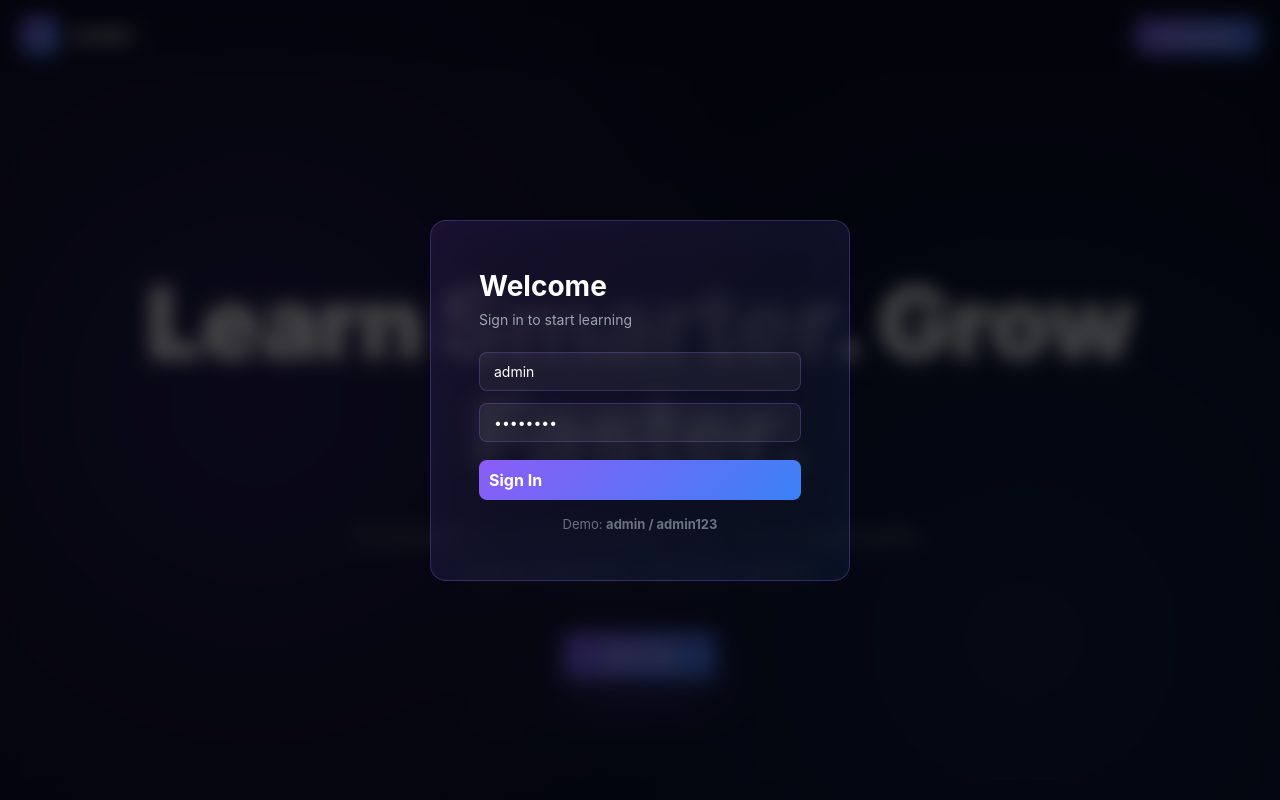
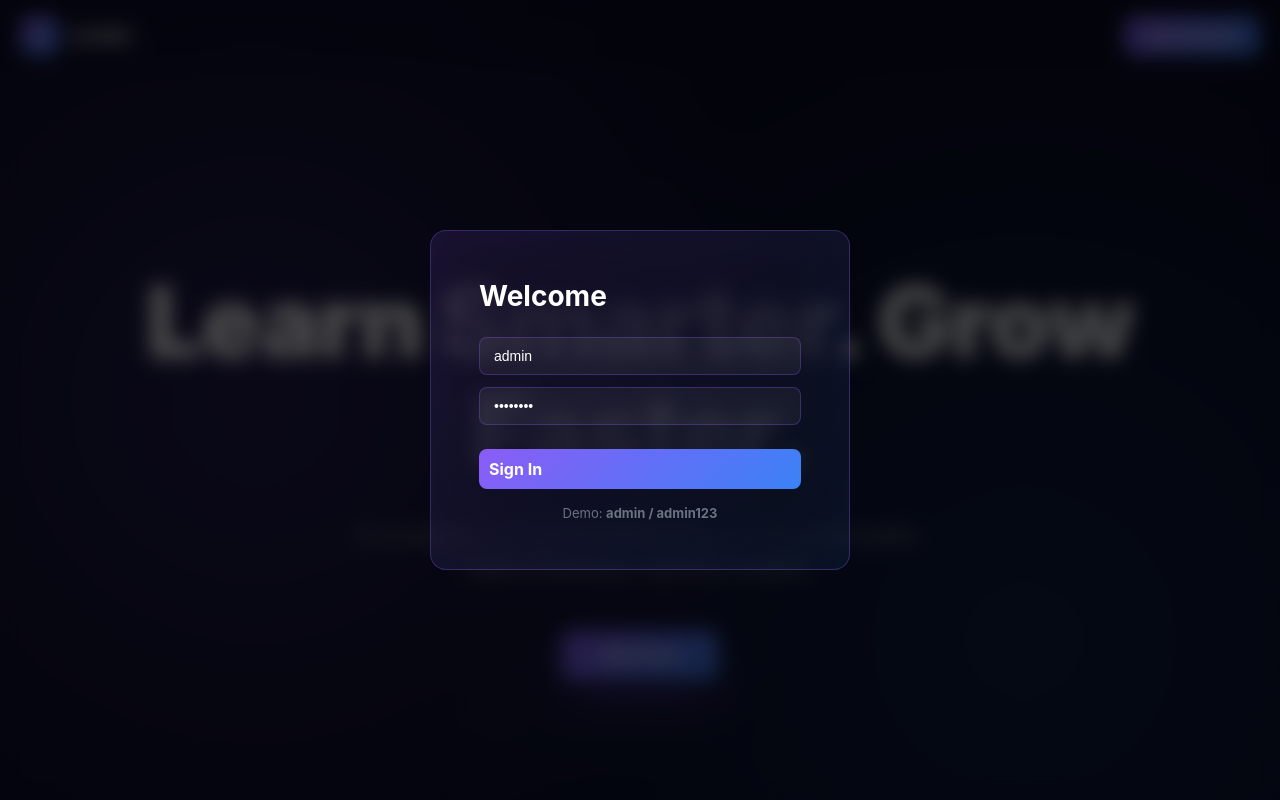
Before and after one commit to emmagreat49-glitch/ilearn-nextjs, a Next.js app: page / in a window 1280 px wide. Both pictures are taken after a click on the button "Get Started". Shown: the top 800 px of the page. Built offline with nearby package versions, Linux system fonts and the light colour scheme.

Commit message:
fix: clean landing page - removes useRef issues causing build failures

```diff
--- a/app/page.tsx
+++ b/app/page.tsx
@@ -1,6 +1,5 @@
-// Force rebuild: 1780129587
 'use client'
-import { useState, useEffect, useRef } from 'react'
+import { useState, useEffect } from 'react'
 import { useRouter } from 'next/navigation'
 
 export default function HomePage() {
@@ -12,7 +11,7 @@ export default function HomePage() {
 
   useEffect(() => {
     const handleScroll = () => setScrollY(window.scrollY)
-    window.addEventListener('scroll', handleScroll, { passive: true })
+    window.addEventListener('scroll', handleScroll)
     return () => window.removeEventListener('scroll', handleScroll)
   }, [])
 
@@ -24,192 +23,55 @@ export default function HomePage() {
   }
 
   return (
-    <div style={{
-      background: '#0a0e27',
-      color: '#fff',
-      minHeight: '100vh',
-      fontFamily: '"Inter", -apple-system, sans-serif',
-    }}>
-      {/* Background */}
+    <div style={{ background: '#0a0e27', color: '#fff', minHeight: '100vh', fontFamily: 'Inter, sans-serif' }}>
+      {/* Fixed Background */}
       <div style={{
         position: 'fixed',
         top: 0,
         left: 0,
-        right: 0,
-        bottom: 0,
-        background: `
-          radial-gradient(circle at 20% 50%, rgba(139, 92, 246, 0.2) 0%, transparent 50%),
-          radial-gradient(circle at 80% 80%, rgba(59, 130, 246, 0.15) 0%, transparent 50%)
-        `,
+        width: '100%',
+        height: '100%',
+        background: 'radial-gradient(circle at 20% 50%, rgba(139, 92, 246, 0.2) 0%, transparent 50%), radial-gradient(circle at 80% 80%, rgba(59, 130, 246, 0.15) 0%, transparent 50%)',
         zIndex: 0,
         pointerEvents: 'none',
       }} />
 
-      {/* Navigation */}
-      <nav style={{
-        position: 'sticky',
-        top: 0,
-        zIndex: 100,
-        background: 'rgba(10, 14, 39, 0.3)',
-        backdropFilter: 'blur(40px)',
-        borderBottom: '1px solid rgba(139, 92, 246, 0.1)',
-        padding: '16px 20px',
-      }}>
-        <div style={{
-          display: 'flex',
-          justifyContent: 'space-between',
-          alignItems: 'center',
-          maxWidth: '1400px',
-          margin: '0 auto',
-        }}>
+      {/* Nav */}
+      <nav style={{ position: 'sticky', top: 0, zIndex: 100, background: 'rgba(10, 14, 39, 0.3)', backdropFilter: 'blur(40px)', borderBottom: '1px solid rgba(139, 92, 246, 0.1)', padding: '16px 20px' }}>
+        <div style={{ display: 'flex', justifyContent: 'space-between', alignItems: 'center', maxWidth: '1400px', margin: '0 auto' }}>
           <div style={{ display: 'flex', alignItems: 'center', gap: '12px' }}>
-            <div style={{
-              width: '40px',
-              height: '40px',
-              background: 'linear-gradient(135deg, #8b5cf6 0%, #3b82f6 100%)',
-              borderRadius: '12px',
-              display: 'flex',
-              alignItems: 'center',
-              justifyContent: 'center',
-              fontWeight: '900',
-              fontSize: '20px',
-            }}>i</div>
+            <div style={{ width: '40px', height: '40px', background: 'linear-gradient(135deg, #8b5cf6 0%, #3b82f6 100%)', borderRadius: '12px', display: 'flex', alignItems: 'center', justifyContent: 'center', fontWeight: '900', fontSize: '20px' }}>i</div>
             <span style={{ fontSize: '16px', fontWeight: '800' }}>iLEARN</span>
           </div>
-          <button
-            onClick={() => setShowLogin(true)}
-            style={{
-              padding: '10px 24px',
-              background: 'linear-gradient(135deg, #8b5cf6 0%, #3b82f6 100%)',
-              border: 'none',
-              borderRadius: '10px',
-              color: 'white',
-              fontWeight: '600',
-              fontSize: '14px',
-              cursor: 'pointer',
-              transition: 'all 0.3s cubic-bezier(0.34, 1.56, 0.64, 1)',
-            }}
-          >
-            Get Started
-          </button>
+          <button onClick={() => setShowLogin(true)} style={{ padding: '10px 24px', background: 'linear-gradient(135deg, #8b5cf6 0%, #3b82f6 100%)', border: 'none', borderRadius: '10px', color: 'white', fontWeight: '600', cursor: 'pointer' }}>Get Started</button>
         </div>
       </nav>
 
-      {/* Hero Section */}
-      <section style={{
-        position: 'relative',
-        minHeight: '100vh',
-        display: 'flex',
-        alignItems: 'center',
-        justifyContent: 'center',
-        padding: '80px 20px',
-        zIndex: 2,
-        overflow: 'hidden',
-      }}>
-        <div style={{ maxWidth: '1000px', textAlign: 'center', position: 'relative', zIndex: 3 }}>
-          <div style={{
-            opacity: Math.max(0, 1 - scrollY / 500),
-            transform: `translateY(${scrollY * 0.1}px)`,
-          }}>
-            <h1 style={{
-              fontSize: 'clamp(40px, 12vw, 100px)',
-              fontWeight: '900',
-              lineHeight: '1.1',
-              marginBottom: '24px',
-              letterSpacing: '-2px',
-              background: 'linear-gradient(135deg, #ffffff 0%, #e5e7eb 100%)',
-              WebkitBackgroundClip: 'text',
-              WebkitTextFillColor: 'transparent',
-            }}>
-              Learn Smarter. Grow Faster.
-            </h1>
-
-            <p style={{
-              fontSize: 'clamp(16px, 4vw, 20px)',
-              color: '#9ca3af',
-              lineHeight: '1.6',
-              maxWidth: '600px',
-              margin: '32px auto 48px',
-            }}>
-              AI-powered learning that adapts to you. Personalized paths, expert instruction, real-time insights.
-            </p>
-
-            <div style={{
-              display: 'flex',
-              gap: '16px',
-              justifyContent: 'center',
-              flexWrap: 'wrap',
-            }}>
-              <button
-                onClick={() => setShowLogin(true)}
-                style={{
-                  padding: '14px 40px',
-                  background: 'linear-gradient(135deg, #8b5cf6 0%, #3b82f6 100%)',
-                  border: 'none',
-                  borderRadius: '10px',
-                  color: 'white',
-                  fontWeight: '700',
-                  fontSize: '15px',
-                  cursor: 'pointer',
-                  boxShadow: '0 20px 50px rgba(139, 92, 246, 0.3)',
-                  transition: 'all 0.3s',
-                }}
-              >
-                Start Free
-              </button>
-            </div>
-          </div>
+      {/* Hero */}
+      <section style={{ position: 'relative', minHeight: '100vh', display: 'flex', alignItems: 'center', justifyContent: 'center', padding: '80px 20px', zIndex: 2 }}>
+        <div style={{ maxWidth: '1000px', textAlign: 'center' }}>
+          <h1 style={{ fontSize: 'clamp(40px, 12vw, 100px)', fontWeight: '900', lineHeight: '1.1', marginBottom: '24px', letterSpacing: '-2px', background: 'linear-gradient(135deg, #ffffff 0%, #e5e7eb 100%)', WebkitBackgroundClip: 'text', WebkitTextFillColor: 'transparent', opacity: Math.max(0, 1 - scrollY / 500) }}>Learn Smarter. Grow Faster.</h1>
+          <p style={{ fontSize: 'clamp(16px, 4vw, 20px)', color: '#9ca3af', lineHeight: '1.6', maxWidth: '600px', margin: '32px auto 48px' }}>AI-powered learning that adapts to you. Personalized paths, expert instruction, real-time insights.</p>
+          <button onClick={() => setShowLogin(true)} style={{ padding: '14px 40px', background: 'linear-gradient(135deg, #8b5cf6 0%, #3b82f6 100%)', border: 'none', borderRadius: '10px', color: 'white', fontWeight: '700', cursor: 'pointer', boxShadow: '0 20px 50px rgba(139, 92, 246, 0.3)' }}>Start Free</button>
         </div>
       </section>
 
-      {/* Horizontal Scrolling Features - LIKE DOBERMAN */}
-      <HorizontalFeatures scrollY={scrollY} />
+      {/* Features - Horizontal Scroll */}
+      <HorizontalScroll scrollY={scrollY} />
 
-      {/* Stats Section */}
-      <section style={{
-        position: 'relative',
-        padding: '100px 20px',
-        maxWidth: '1000px',
-        margin: '0 auto',
-        zIndex: 2,
-      }}>
-        <div style={{
-          display: 'grid',
-          gridTemplateColumns: 'repeat(3, 1fr)',
-          gap: '40px',
-          textAlign: 'center',
-        }}>
-          <StatItem value={50} label="K+ Learners" scrollY={scrollY} offset={2500} />
-          <StatItem value={200} label="+ Courses" scrollY={scrollY} offset={2500} />
-          <StatItem value={95} label="% Completion" scrollY={scrollY} offset={2500} />
+      {/* Stats */}
+      <section style={{ position: 'relative', padding: '100px 20px', maxWidth: '1000px', margin: '0 auto', zIndex: 2 }}>
+        <div style={{ display: 'grid', gridTemplateColumns: 'repeat(3, 1fr)', gap: '40px', textAlign: 'center' }}>
+          <StatCard value={50} label="K+ Learners" scrollY={scrollY} offset={2500} />
+          <StatCard value={200} label="+ Courses" scrollY={scrollY} offset={2500} />
+          <StatCard value={95} label="% Completion" scrollY={scrollY} offset={2500} />
         </div>
       </section>
 
-      {/* Why Choose */}
-      <section style={{
-        position: 'relative',
-        padding: '100px 20px',
-        maxWidth: '1400px',
-        margin: '0 auto',
-        zIndex: 2,
-      }}>
-        <h2 style={{
-          fontSize: 'clamp(32px, 8vw, 56px)',
-          fontWeight: '800',
-          textAlign: 'center',
-          marginBottom: '80px',
-          background: 'linear-gradient(135deg, #ffffff 0%, #e5e7eb 100%)',
-          WebkitBackgroundClip: 'text',
-          WebkitTextFillColor: 'transparent',
-        }}>
-          Why iLEARN?
-        </h2>
-
-        <div style={{
-          display: 'grid',
-          gridTemplateColumns: 'repeat(auto-fit, minmax(240px, 1fr))',
-          gap: '24px',
-        }}>
+      {/* Benefits */}
+      <section style={{ position: 'relative', padding: '100px 20px', maxWidth: '1400px', margin: '0 auto', zIndex: 2 }}>
+        <h2 style={{ fontSize: 'clamp(32px, 8vw, 56px)', fontWeight: '800', textAlign: 'center', marginBottom: '80px', background: 'linear-gradient(135deg, #ffffff 0%, #e5e7eb 100%)', WebkitBackgroundClip: 'text', WebkitTextFillColor: 'transparent' }}>Why iLEARN?</h2>
+        <div style={{ display: 'grid', gridTemplateColumns: 'repeat(auto-fit, minmax(240px, 1fr))', gap: '24px' }}>
           {[
             { icon: '⚡', title: 'Learn Faster', desc: 'AI adapts to your pace', offset: 3000 },
             { icon: '📈', title: 'Track Progress', desc: 'Real-time analytics', offset: 3100 },
@@ -218,77 +80,16 @@ export default function HomePage() {
             { icon: '✅', title: 'Certificates', desc: 'Industry-recognized', offset: 3400 },
             { icon: '🔄', title: 'Lifetime Access', desc: 'Learn at your pace', offset: 3500 },
           ].map((item, i) => (
-            <BenefitItem key={i} {...item} scrollY={scrollY} />
+            <BenefitCard key={i} icon={item.icon} title={item.title} desc={item.desc} scrollY={scrollY} offset={item.offset} />
           ))}
         </div>
       </section>
 
-      {/* Final CTA */}
-      <section style={{
-        position: 'relative',
-        padding: '100px 20px',
-        maxWidth: '1000px',
-        margin: '0 auto',
-        textAlign: 'center',
-        zIndex: 2,
-      }}>
-        <h2 style={{
-          fontSize: 'clamp(32px, 8vw, 56px)',
-          fontWeight: '800',
-          marginBottom: '24px',
-          background: 'linear-gradient(135deg, #ffffff 0%, #e5e7eb 100%)',
-          WebkitBackgroundClip: 'text',
-          WebkitTextFillColor: 'transparent',
-        }}>
-          Ready to transform?
-        </h2>
-        <p style={{ fontSize: '18px', color: '#9ca3af', marginBottom: '48px' }}>
-          Join thousands of learners achieving their goals.
-        </p>
-        <button
-          onClick={() => setShowLogin(true)}
-          style={{
-            padding: '14px 40px',
-            background: 'linear-gradient(135deg, #8b5cf6 0%, #3b82f6 100%)',
-            border: 'none',
-            borderRadius: '10px',
-            color: 'white',
-            fontWeight: '700',
-            fontSize: '15px',
-            cursor: 'pointer',
-            boxShadow: '0 20px 50px rgba(139, 92, 246, 0.3)',
-            transition: 'all 0.3s',
-          }}
-        >
-          Start Learning Free
-        </button>
-      </section>
+      {/* Footer */}
+      <footer style={{ padding: '40px 20px', borderTop: '1px solid rgba(139, 92, 246, 0.1)', textAlign: 'center', color: '#6b7280', fontSize: '14px', zIndex: 2, position: 'relative' }}>© 2024 iLEARN.</footer>
 
-      {/* Footer */}
-      <footer style={{
-        padding: '40px 20px',
-        borderTop: '1px solid rgba(139, 92, 246, 0.1)',
-        textAlign: 'center',
-        color: '#6b7280',
-        fontSize: '14px',
-        zIndex: 2,
-        position: 'relative',
-      }}>
-        © 2024 iLEARN. Learn smarter, grow faster.
-      </footer>
-
-      {/* Login Modal */}
-      {showLogin && (
-        <LoginModal
-          showLogin={showLogin}
-          setShowLogin={setShowLogin}
-          username={username}
-          setUsername={setUsername}
-          password={password}
-          setPassword={setPassword}
-          handleLogin={handleLogin}
-        />
-      )}
+      {/* Login */}
+      {showLogin && <LoginModal showLogin={showLogin} setShowLogin={setShowLogin} username={username} setUsername={setUsername} password={password} setPassword={setPassword} handleLogin={handleLogin} />}
 
       <style>{`
         @keyframes fadeIn { from { opacity: 0; } to { opacity: 1; } }
@@ -298,20 +99,7 @@ export default function HomePage() {
   )
 }
 
-// Horizontal Features - LIKE DOBERMAN
-function HorizontalFeatures({ scrollY }: { scrollY: number }) {
-  const containerRef = useRef<HTMLDivElement>(null)
-  const [containerTop, setContainerTop] = useState(0)
-
-  useEffect(() => {
-    const rect = containerRef.current?.getBoundingClientRect()
-    if (rect) setContainerTop(window.scrollY + rect.top)
-  }, [])
-
-  const scrollInContainer = Math.max(0, scrollY - containerTop + window.innerHeight)
-  const maxScroll = 3000
-  const progress = Math.min(1, scrollInContainer / maxScroll)
-
+function HorizontalScroll({ scrollY }: { scrollY: number }) {
   const features = [
     { title: 'AI Study Assistant', desc: 'Instant answers 24/7' },
     { title: 'Smart Learning Paths', desc: 'Personalized courses' },
@@ -321,55 +109,17 @@ function HorizontalFeatures({ scrollY }: { scrollY: number }) {
     { title: 'Mock Exams', desc: 'Practice with AI feedback' },
   ]
 
+  const progress = Math.min(1, Math.max(0, (scrollY - 800) / 2000))
+  const scrollAmount = -progress * (features.length - 1) * 320
+
   return (
-    <section ref={containerRef} style={{
-      position: 'relative',
-      height: '400vh',
-      zIndex: 2,
-    }}>
-      <div style={{
-        position: 'sticky',
-        top: 0,
-        height: '100vh',
-        overflow: 'hidden',
-        display: 'flex',
-        alignItems: 'center',
-        padding: '0 20px',
-      }}>
-        <div style={{
-          display: 'flex',
-          gap: '20px',
-          width: 'fit-content',
-          transform: `translateX(${-progress * (features.length - 1) * 320}px)`,
-          transition: 'transform 0.05s linear',
-        }}>
-          {features.map((feature, i) => (
-            <div
-              key={i}
-              style={{
-                minWidth: '320px',
-                height: '400px',
-                padding: '40px',
-                background: 'linear-gradient(135deg, rgba(139, 92, 246, 0.15) 0%, rgba(59, 130, 246, 0.08) 100%)',
-                border: '1px solid rgba(139, 92, 246, 0.3)',
-                borderRadius: '20px',
-                backdropFilter: 'blur(20px)',
-                display: 'flex',
-                flexDirection: 'column',
-                justifyContent: 'center',
-                alignItems: 'center',
-                textAlign: 'center',
-                opacity: Math.max(0.6, 1 - Math.abs(progress * features.length - i) * 0.3),
-                transform: `scale(${Math.max(0.9, 1 - Math.abs(progress * features.length - i) * 0.1)})`,
-                transition: 'all 0.1s ease-out',
-              }}
-            >
-              <h3 style={{ fontSize: '24px', fontWeight: '700', marginBottom: '12px', color: '#fff' }}>
-                {feature.title}
-              </h3>
-              <p style={{ fontSize: '16px', color: '#9ca3af' }}>
-                {feature.desc}
-              </p>
+    <section style={{ position: 'relative', height: '400vh', zIndex: 2 }}>
+      <div style={{ position: 'sticky', top: 0, height: '100vh', overflow: 'hidden', display: 'flex', alignItems: 'center', padding: '0 20px' }}>
+        <div style={{ display: 'flex', gap: '20px', width: 'fit-content', transform: `translateX(${scrollAmount}px)`, transition: 'transform 0.05s linear' }}>
+          {features.map((f, i) => (
+            <div key={i} style={{ minWidth: '320px', height: '400px', padding: '40px', background: 'linear-gradient(135deg, rgba(139, 92, 246, 0.15) 0%, rgba(59, 130, 246, 0.08) 100%)', border: '1px solid rgba(139, 92, 246, 0.3)', borderRadius: '20px', backdropFilter: 'blur(20px)', display: 'flex', flexDirection: 'column', justifyContent: 'center', alignItems: 'center', textAlign: 'center', opacity: Math.max(0.6, 1 - Math.abs(progress * features.length - i) * 0.3), transform: `scale(${Math.max(0.9, 1 - Math.abs(progress * features.length - i) * 0.1)})` }}>
+              <h3 style={{ fontSize: '24px', fontWeight: '700', marginBottom: '12px', color: '#fff' }}>{f.title}</h3>
+              <p style={{ fontSize: '16px', color: '#9ca3af' }}>{f.desc}</p>
             </div>
           ))}
         </div>
@@ -378,158 +128,39 @@ function HorizontalFeatures({ scrollY }: { scrollY: number }) {
   )
 }
 
-// Stat Item with early fade-in
-function StatItem({ value, label, scrollY, offset }: any) {
+function StatCard({ value, label, scrollY, offset }: any) {
   const progress = Math.max(0, Math.min(1, (scrollY - offset + 200) / 200))
+  return (
+    <div style={{ opacity: progress, transform: `translateY(${(1 - progress) * 20}px)` }}>
+      <div style={{ fontSize: 'clamp(40px, 8vw, 60px)', fontWeight: '800', background: 'linear-gradient(135deg, #a78bfa 0%, #60a5fa 100%)', WebkitBackgroundClip: 'text', WebkitTextFillColor: 'transparent', marginBottom: '8px' }}>{Math.floor(progress * value)}{value === 95 ? '%' : '+'}</div>
+      <div style={{ fontSize: '14px', color: '#9ca3af', fontWeight: '600' }}>{label}</div>
+    </div>
+  )
+}
 
+function BenefitCard({ icon, title, desc, scrollY, offset }: any) {
+  const progress = Math.max(0, Math.min(1, (scrollY - offset + 200) / 200))
   return (
-    <div style={{
-      opacity: progress,
-      transform: `translateY(${(1 - progress) * 20}px)`,
-      transition: 'all 0.1s linear',
-    }}>
-      <div style={{
-        fontSize: 'clamp(40px, 8vw, 60px)',
-        fontWeight: '800',
-        background: 'linear-gradient(135deg, #a78bfa 0%, #60a5fa 100%)',
-        WebkitBackgroundClip: 'text',
-        WebkitTextFillColor: 'transparent',
-        marginBottom: '8px',
-      }}>
-        {Math.floor(progress * value)}{value === 95 ? '%' : '+'}
-      </div>
-      <div style={{ fontSize: '14px', color: '#9ca3af', fontWeight: '600' }}>
-        {label}
+    <div style={{ padding: '32px', background: 'linear-gradient(135deg, rgba(139, 92, 246, 0.1) 0%, rgba(59, 130, 246, 0.05) 100%)', border: '1px solid rgba(139, 92, 246, 0.2)', borderRadius: '16px', opacity: progress, transform: `translateY(${(1 - progress) * 20}px)`, cursor: 'pointer' }}>
+      <div style={{ fontSize: '40px', marginBottom: '12px' }}>{icon}</div>
+      <h3 style={{ fontSize: '18px', fontWeight: '700', marginBottom: '8px' }}>{title}</h3>
+      <p style={{ fontSize: '14px', color: '#9ca3af' }}>{desc}</p>
+    </div>
+  )
+}
+
+function LoginModal({ showLogin, setShowLogin, username, setUsername, password, setPassword, handleLogin }: any) {
+  return (
+    <div style={{ position: 'fixed', top: 0, left: 0, right: 0, bottom: 0, background: 'rgba(0, 0, 0, 0.7)', backdropFilter: 'blur(10px)', display: 'flex', alignItems: 'center', justifyContent: 'center', zIndex: 1000 }} onClick={() => setShowLogin(false)}>
+      <div style={{ background: 'linear-gradient(135deg, rgba(139, 92, 246, 0.15) 0%, rgba(59, 130, 246, 0.1) 100%)', border: '1px solid rgba(139, 92, 246, 0.3)', borderRadius: '16px', padding: '48px', maxWidth: '420px', width: '100%', backdropFilter: 'blur(30px)' }} onClick={(e) => e.stopPropagation()}>
+        <h2 style={{ fontSize: '28px', fontWeight: '700', marginBottom: '24px' }}>Welcome</h2>
+        <form onSubmit={handleLogin} style={{ display: 'flex', flexDirection: 'column', gap: '12px' }}>
+          <input type="text" placeholder="Username" value={username} onChange={(e) => setUsername(e.target.value)} style={{ padding: '10px 14px', background: 'rgba(255, 255, 255, 0.05)', border: '1px solid rgba(139, 92, 246, 0.3)', borderRadius: '8px', color: 'white', fontSize: '14px' }} />
+          <input type="password" placeholder="Password" value={password} onChange={(e) => setPassword(e.target.value)} style={{ padding: '10px 14px', background: 'rgba(255, 255, 255, 0.05)', border: '1px solid rgba(139, 92, 246, 0.3)', borderRadius: '8px', color: 'white', fontSize: '14px' }} />
+          <button type="submit" style={{ padding: '10px', background: 'linear-gradient(135deg, #8b5cf6 0%, #3b82f6 100%)', border: 'none', borderRadius: '8px', color: 'white', fontWeight: '700', cursor: 'pointer', marginTop: '12px' }}>Sign In</button>
+        </form>
+        <p style={{ textAlign: 'center', color: '#6b7280', fontSize: '13px', marginTop: '16px' }}>Demo: <strong>admin / admin123</strong></p>
       </div>
     </div>
   )
 }
-
-// Benefit Item with early fade-in
-function BenefitItem({ icon, title, desc, offset, scrollY }: any) {
-  const progress = Math.max(0, Math.min(1, (scrollY - offset + 200) / 200))
-
-  return (
-    <div style={{
-      padding: '32px',
-      background: 'linear-gradient(135deg, rgba(139, 92, 246, 0.1) 0%, rgba(59, 130, 246, 0.05) 100%)',
-      border: '1px solid rgba(139, 92, 246, 0.2)',
-      borderRadius: '16px',
-      opacity: progress,
-      transform: `translateY(${(1 - progress) * 20}px)`,
-      transition: 'all 0.1s linear, border-color 0.3s',
-      cursor: 'pointer',
-    }}
-    onMouseEnter={(e) => {
-      e.currentTarget.style.borderColor = 'rgba(139, 92, 246, 0.5)'
-      e.currentTarget.style.transform = `translateY(${(1 - progress) * 20 - 8}px)`
-    }}
-    onMouseLeave={(e) => {
-      e.currentTarget.style.borderColor = 'rgba(139, 92, 246, 0.2)'
-      e.currentTarget.style.transform = `translateY(${(1 - progress) * 20}px)`
-    }}>
-      <div style={{ fontSize: '40px', marginBottom: '12px' }}>{icon}</div>
-      <h3 style={{ fontSize: '18px', fontWeight: '700', marginBottom: '8px' }}>
-        {title}
-      </h3>
-      <p style={{ fontSize: '14px', color: '#9ca3af' }}>
-        {desc}
-      </p>
-    </div>
-  )
-}
-
-// Login Modal
-function LoginModal({ showLogin, setShowLogin, username, setUsername, password, setPassword, handleLogin }: any) {
-  return (
-    <div
-      style={{
-        position: 'fixed',
-        top: 0,
-        left: 0,
-        right: 0,
-        bottom: 0,
-        background: 'rgba(0, 0, 0, 0.7)',
-        backdropFilter: 'blur(10px)',
-        display: 'flex',
-        alignItems: 'center',
-        justifyContent: 'center',
-        zIndex: 1000,
-        padding: '20px',
-        animation: 'fadeIn 0.3s ease-out',
-      }}
-      onClick={() => setShowLogin(false)}
-    >
-      <div
-        style={{
-          background: 'linear-gradient(135deg, rgba(139, 92, 246, 0.15) 0%, rgba(59, 130, 246, 0.1) 100%)',
-          border: '1px solid rgba(139, 92, 246, 0.3)',
-          borderRadius: '16px',
-          padding: '48px',
-          maxWidth: '420px',
-          width: '100%',
-          backdropFilter: 'blur(30px)',
-          animation: 'slideUp 0.3s ease-out',
-        }}
-        onClick={(e) => e.stopPropagation()}
-      >
-        <h2 style={{ fontSize: '28px', fontWeight: '700', marginBottom: '8px' }}>
-          Welcome
-        </h2>
-        <p style={{ color: '#9ca3af', marginBottom: '24px', fontSize: '14px' }}>
-          Sign in to start learning
-        </p>
-        <form onSubmit={handleLogin} style={{ display: 'flex', flexDirection: 'column', gap: '12px' }}>
-          <input
-            type="text"
-            placeholder="Username"
-            value={username}
-            onChange={(e) => setUsername(e.target.value)}
-            style={{
-              padding: '10px 14px',
-              background: 'rgba(255, 255, 255, 0.05)',
-              border: '1px solid rgba(139, 92, 246, 0.3)',
-              borderRadius: '8px',
-              color: 'white',
-              fontSize: '14px',
-              fontFamily: 'inherit',
-            }}
-          />
-          <input
-            type="password"
-            placeholder="Password"
-            value={password}
-            onChange={(e) => setPassword(e.target.value)}
-            style={{
-              padding: '10px 14px',
-              background: 'rgba(255, 255, 255, 0.05)',
-              border: '1px solid rgba(139, 92, 246, 0.3)',
-              borderRadius: '8px',
-              color: 'white',
-              fontSize: '14px',
-              fontFamily: 'inherit',
-            }}
-          />
-          <button
-            type="submit"
-            style={{
-              padding: '10px',
-              background: 'linear-gradient(135deg, #8b5cf6 0%, #3b82f6 100%)',
-              border: 'none',
-              borderRadius: '8px',
-              color: 'white',
-              fontWeight: '700',
-              cursor: 'pointer',
-              marginTop: '6px',
-            }}
-          >
-            Sign In
-          </button>
-        </form>
-        <p style={{ textAlign: 'center', color: '#6b7280', fontSize: '13px', marginTop: '16px' }}>
-          Demo: <strong>admin / admin123</strong>
-        </p>
-      </div>
-    </div>
-  )
-}
```
